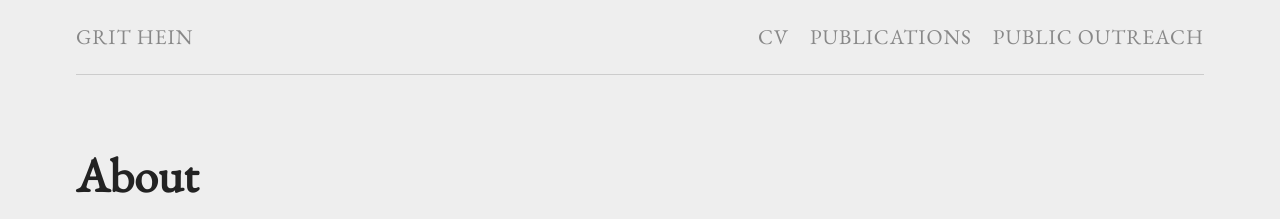
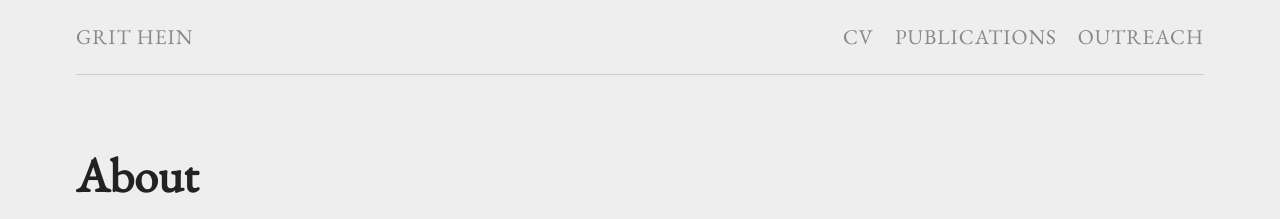
Before and after one commit to grithein/grithein, a Jekyll site: the page built from index.md, in a window 1280 px wide. Shown: the top 219 px of the page. Built offline with Jekyll 4.4.1, drawn with Linux system fonts in a browser that asks for light colours.

Commit message:
Update from Forestry.io - _data/menu.yml

```diff
--- a/_data/menu.yml
+++ b/_data/menu.yml
@@ -3,5 +3,5 @@
   href: "/cv/"
 - title: Publications
   href: "/publications/"
-- title: Public Outreach
+- title: Outreach
   href: "/media"
```
